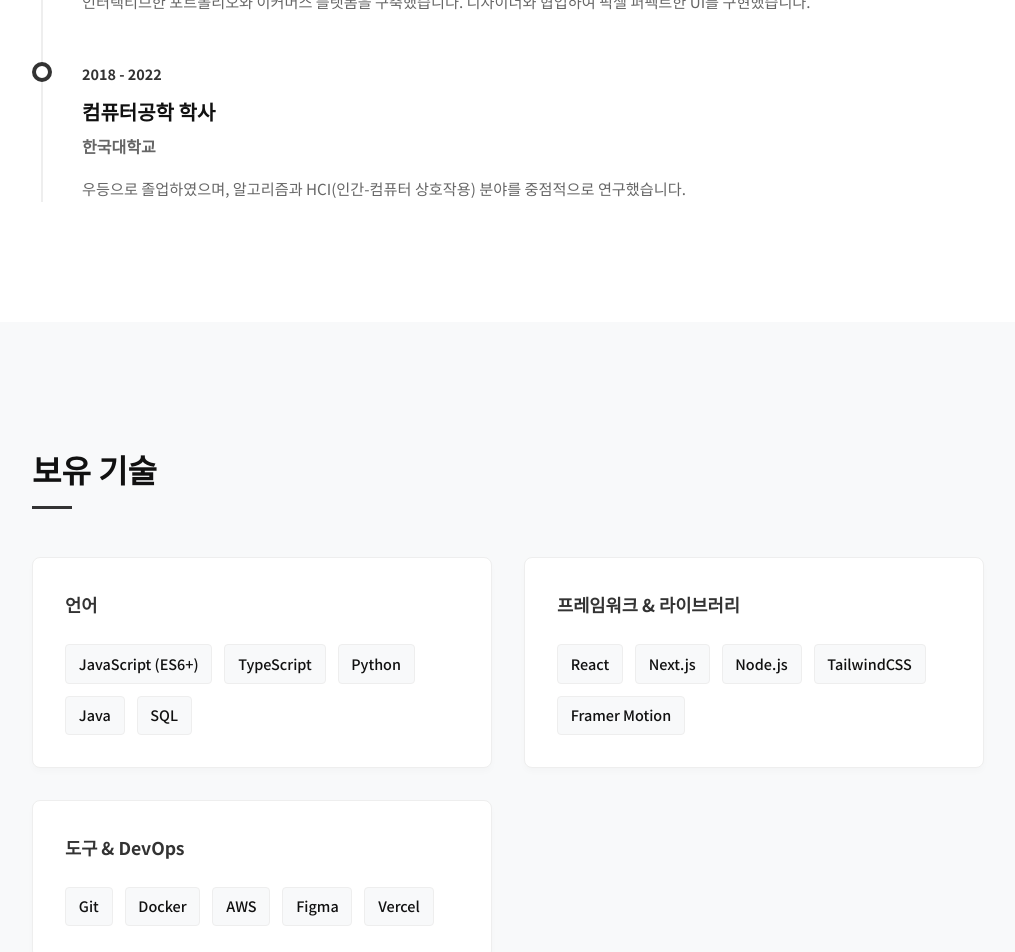
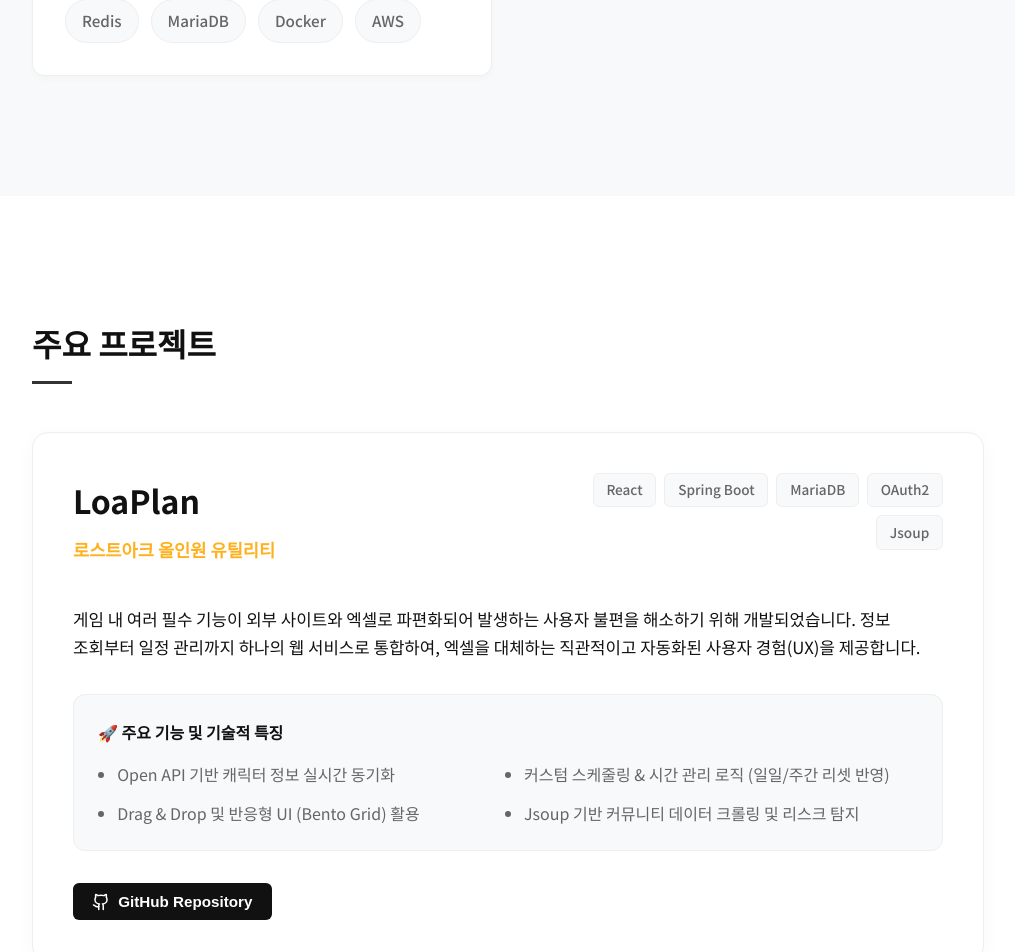
Before and after one commit to mangu-sta/mangu-sta.github.io, a React (Vite) app: page / in a window 1280 px wide. Shown: the part 1380-2332 px from the top of the page, without its empty margins (132-1147 px from the left). Built offline with nearby package versions, Linux system fonts and the light colour scheme.

Commit message:
Update portfolio content from user images: Hero, Skills, Projects, Contact

```diff
--- a/src/App.jsx
+++ b/src/App.jsx
@@ -12,7 +12,6 @@
       <Navbar />
       <main>
         <Hero />
-        <Experience />
         <Skills />
         <Projects />
         <Contact />
--- a/src/components/Navbar.jsx
+++ b/src/components/Navbar.jsx
@@ -16,7 +16,6 @@
 
   const navLinks = [
     { name: "소개", href: "#introduction" },
-    { name: "경력", href: "#experience" },
     { name: "기술Stack", href: "#skills" },
     { name: "프로젝트", href: "#portfolio" },
     { name: "연락처", href: "#contact" },
--- a/src/components/Projects.jsx
+++ b/src/components/Projects.jsx
@@ -1,31 +1,33 @@
 import React from 'react';
 import { motion } from 'framer-motion';
-import { ExternalLink, Github } from 'lucide-react';
+import { Github } from 'lucide-react';
 
 const projects = [
   {
-    title: "EcoTracker",
-    description: "A sustainable lifestyle tracking dashboard utilizing real-time data visualization.",
-    tags: ["React", "D3.js", "Firebase"],
-    color: "linear-gradient(135deg, #059669 0%, #10b981 100%)"
+    title: "LoaPlan",
+    subtitle: "로스트아크 올인원 유틸리티",
+    description: "게임 내 여러 필수 기능이 외부 사이트와 엑셀로 파편화되어 발생하는 사용자 불편을 해소하기 위해 개발되었습니다. 정보 조회부터 일정 관리까지 하나의 웹 서비스로 통합하여, 엑셀을 대체하는 직관적이고 자동화된 사용자 경험(UX)을 제공합니다.",
+    features: [
+      "Open API 기반 캐릭터 정보 실시간 동기화",
+      "커스텀 스케줄링 & 시간 관리 로직 (일일/주간 리셋 반영)",
+      "Drag & Drop 및 반응형 UI (Bento Grid) 활용",
+      "Jsoup 기반 커뮤니티 데이터 크롤링 및 리스크 탐지"
+    ],
+    tags: ["React", "Spring Boot", "MariaDB", "OAuth2", "Jsoup"],
+    color: "#FFB01D" // LoaPlan Yellowish color
   },
   {
-    title: "CryptoFolio",
-    description: "Cryptocurrency portfolio manager with live price updates and market analysis tools.",
-    tags: ["Next.js", "TypeScript", "CoinGecko API"],
-    color: "linear-gradient(135deg, #7c3aed 0%, #8b5cf6 100%)"
-  },
-  {
-    title: "TaskMaster AI",
-    description: "Smart task management application featuring AI-powered priority suggestions.",
-    tags: ["Python", "FastAPI", "OpenAI"],
-    color: "linear-gradient(135deg, #db2777 0%, #ec4899 100%)"
-  },
-  {
-    title: "NeonSpace",
-    description: "Immersive 3D portfolio experience built with Three.js and WebGL.",
-    tags: ["Three.js", "WebGL", "GSAP"],
-    color: "linear-gradient(135deg, #2563eb 0%, #3b82f6 100%)"
+    title: "ROGUE & RELOAD",
+    subtitle: "협동형 탑다운 슈팅 서바이벌",
+    description: "웹 브라우저에서도 설치 없이 고사양 게임처럼 부드러운 멀티플레이가 가능하도록 구현한 프로젝트입니다. 실시간 데이터 통신의 흐름을 직접 구현하고, WebSocket과 Phaser 엔진을 결합하여 몰입감 있는 경험을 제공합니다.",
+    features: [
+      "실시간 상호작용 (Move & Combat Sync, Session Validation)",
+      "서버 사이드 A* 알고리즘 (Custom Engine & Optimization)",
+      "Redis 기반 룸 시스템 & In-Memory Lifecycle 관리",
+      "하이브리드 데이터 일관성 (Write-Behind Strategy)"
+    ],
+    tags: ["Spring Boot", "React", "Phaser 3", "WebSocket", "Redis", "Docker"],
+    color: "#D32F2F" // Rogue Red color
   }
 ];
 
@@ -33,89 +35,103 @@
   return (
     <section id="portfolio" className="section">
       <div className="container">
-        <h2 className="section-title">Featured Projects</h2>
+        <h2 className="section-title">주요 프로젝트</h2>
 
-        <div style={{ display: 'grid', gridTemplateColumns: 'repeat(auto-fit, minmax(300px, 1fr))', gap: '2rem' }}>
+        <div style={{ display: 'flex', flexDirection: 'column', gap: '4rem' }}>
           {projects.map((project, index) => (
             <motion.div
               key={index}
-              initial={{ opacity: 0, scale: 0.9 }}
-              whileInView={{ opacity: 1, scale: 1 }}
-              whileHover={{ y: -10 }}
-              transition={{ duration: 0.3 }}
+              initial={{ opacity: 0, y: 30 }}
+              whileInView={{ opacity: 1, y: 0 }}
+              transition={{ duration: 0.5 }}
               viewport={{ once: true }}
               style={{
-                background: 'var(--color-surface)',
-                borderRadius: '20px',
+                background: 'var(--color-bg)',
+                borderRadius: '16px',
                 overflow: 'hidden',
-                border: '1px solid var(--color-border)'
+                border: '1px solid var(--color-border)',
+                boxShadow: '0 4px 20px rgba(0,0,0,0.03)',
+                display: 'flex',
+                flexDirection: 'column'
               }}
             >
-              {/* Project Image Placeholder */}
               <div style={{
-                height: '200px',
-                background: project.color,
-                display: 'flex',
-                alignItems: 'center',
-                justifyContent: 'center'
+                padding: '2.5rem',
+                borderBottom: '1px solid var(--color-border)'
               }}>
-                <span style={{ fontSize: '3rem', opacity: 0.3, fontWeight: 'bold' }}>
-                  {project.title[0]}
-                </span>
+                <div style={{ display: 'flex', justifyContent: 'space-between', alignItems: 'flex-start', flexWrap: 'wrap', gap: '1rem' }}>
+                  <div>
+                    <h3 style={{ fontSize: '2rem', marginBottom: '0.5rem', color: 'var(--color-text-main)', fontWeight: '700' }}>
+                      {project.title}
+                    </h3>
+                    <h4 style={{ fontSize: '1.1rem', color: project.color, fontWeight: '600', marginBottom: '1rem' }}>
+                      {project.subtitle}
+                    </h4>
                   </div>
-
-              <div style={{ padding: '2rem' }}>
-                <h3 style={{ fontSize: '1.5rem', marginBottom: '0.5rem' }}>{project.title}</h3>
-                <p style={{ color: 'var(--color-text-muted)', marginBottom: '1.5rem', minHeight: '3rem' }}>
-                  {project.description}
-                </p>
-
-                <div style={{ display: 'flex', gap: '0.5rem', flexWrap: 'wrap', marginBottom: '2rem' }}>
+                  <div style={{ display: 'flex', gap: '0.5rem', flexWrap: 'wrap', maxWidth: '400px', justifyContent: 'flex-end' }}>
                      {project.tags.map(tag => (
                       <span key={tag} style={{
-                      fontSize: '0.8rem',
-                      color: 'var(--color-primary)',
-                      background: 'rgba(168, 85, 247, 0.1)',
-                      padding: '0.25rem 0.75rem',
-                      borderRadius: '100px'
+                        fontSize: '0.85rem',
+                        color: 'var(--color-text-muted)',
+                        background: 'var(--color-surface)',
+                        border: '1px solid var(--color-border)',
+                        padding: '0.3rem 0.8rem',
+                        borderRadius: '6px',
+                        fontWeight: '500'
                       }}>
                         {tag}
                       </span>
                     ))}
                   </div>
+                </div>
 
-                <div style={{ display: 'flex', gap: '1rem' }}>
+                <p style={{
+                  color: 'var(--color-text-main)',
+                  marginBottom: '2rem',
+                  lineHeight: '1.7',
+                  fontSize: '1.05rem',
+                  marginTop: '1.5rem',
+                  maxWidth: '900px'
+                }}>
+                  {project.description}
+                </p>
+
+                <div style={{
+                  background: 'var(--color-surface)',
+                  padding: '1.5rem',
+                  borderRadius: '12px',
+                  border: '1px solid var(--color-border)'
+                }}>
+                  <h5 style={{ fontSize: '1rem', fontWeight: '600', marginBottom: '1rem', color: 'var(--color-text-main)' }}>🚀 주요 기능 및 기술적 특징</h5>
+                  <ul style={{
+                    display: 'grid',
+                    gridTemplateColumns: 'repeat(auto-fit, minmax(300px, 1fr))',
+                    gap: '0.8rem',
+                    paddingLeft: '1.2rem'
+                  }}>
+                    {project.features.map((feature, fIndex) => (
+                      <li key={fIndex} style={{ color: 'var(--color-text-muted)', lineHeight: '1.6', listStyleType: 'disc' }}>
+                        {feature}
+                      </li>
+                    ))}
+                  </ul>
+                </div>
+
+                <div style={{ marginTop: '2rem' }}>
                    <button style={{
-                    flex: 1,
-                    display: 'flex',
+                      display: 'inline-flex',
                       alignItems: 'center',
-                    justifyContent: 'center',
                       gap: '0.5rem',
-                    padding: '0.75rem',
+                      padding: '0.6rem 1.2rem',
                       background: 'var(--color-text-main)',
                       color: 'var(--color-bg)',
                       border: 'none',
-                    borderRadius: '8px',
+                      borderRadius: '6px',
                       fontWeight: '600',
-                    cursor: 'pointer'
+                      cursor: 'pointer',
+                      fontSize: '0.95rem'
                     }}>
-                    <ExternalLink size={18} /> Demo
-                  </button>
-                  <button style={{
-                    flex: 1,
-                    display: 'flex',
-                    alignItems: 'center',
-                    justifyContent: 'center',
-                    gap: '0.5rem',
-                    padding: '0.75rem',
-                    background: 'transparent',
-                    color: 'var(--color-text-main)',
-                    border: '1px solid var(--color-border)',
-                    borderRadius: '8px',
-                    fontWeight: '600',
-                    cursor: 'pointer'
-                  }}>
-                    <Github size={18} /> Code
+                      <Github size={18} /> GitHub Repository
                     </button>
                 </div>
               </div>
--- a/src/components/Skills.jsx
+++ b/src/components/Skills.jsx
@@ -2,16 +2,16 @@
 import { motion } from 'framer-motion';
 
 const skills = [
-  { category: "언어", items: ["JavaScript (ES6+)", "TypeScript", "Python", "Java", "SQL"] },
-  { category: "프레임워크 & 라이브러리", items: ["React", "Next.js", "Node.js", "TailwindCSS", "Framer Motion"] },
-  { category: "도구 & DevOps", items: ["Git", "Docker", "AWS", "Figma", "Vercel"] }
+  { category: "Frontend", items: ["React", "HTML5", "CSS3"] },
+  { category: "Backend", items: ["Java", "Spring Boot", "Spring Security", "Spring Data JPA", "WebSockets", "JWT"] },
+  { category: "Database & Infra", items: ["Redis", "MariaDB", "Docker", "AWS"] }
 ];
 
 const Skills = () => {
   return (
     <section id="skills" className="section" style={{ background: 'var(--color-surface)' }}>
       <div className="container">
-        <h2 className="section-title">보유 기술</h2>
+        <h2 className="section-title">기술 Stack</h2>
 
         <div style={{ display: 'grid', gridTemplateColumns: 'repeat(auto-fit, minmax(300px, 1fr))', gap: '2rem' }}>
           {skills.map((group, index) => (
@@ -24,23 +24,23 @@
               style={{
                 background: 'var(--color-bg)',
                 padding: '2rem',
-                borderRadius: '8px',
+                borderRadius: '12px',
                 border: '1px solid var(--color-border)',
                 boxShadow: '0 4px 6px rgba(0,0,0,0.02)'
               }}
             >
-              <h3 style={{ marginBottom: '1.5rem', fontSize: '1.1rem', color: 'var(--color-primary)', fontWeight: '600' }}>{group.category}</h3>
+              <h3 style={{ marginBottom: '1.5rem', fontSize: '1.2rem', color: 'var(--color-text-main)', fontWeight: '700' }}>{group.category}</h3>
               <div style={{ display: 'flex', flexWrap: 'wrap', gap: '0.75rem' }}>
                 {group.items.map((skill) => (
                   <span
                     key={skill}
                     style={{
-                      padding: '0.4rem 0.8rem',
-                      borderRadius: '4px',
+                      padding: '0.5rem 1rem',
+                      borderRadius: '50px',
                       background: 'var(--color-surface)',
-                      fontSize: '0.9rem',
+                      fontSize: '0.95rem',
                       border: '1px solid var(--color-border)',
-                      color: 'var(--color-text-main)',
+                      color: 'var(--color-text-muted)',
                       fontWeight: '500'
                     }}
                   >
```
Also changed, not shown: src/components/Contact.jsx (+37 -27 lines), src/components/Hero.jsx (+12 -10 lines), 1 other file (tests, documents, lock files or other folders). Lines whose indentation alone changed are shown as unchanged.
